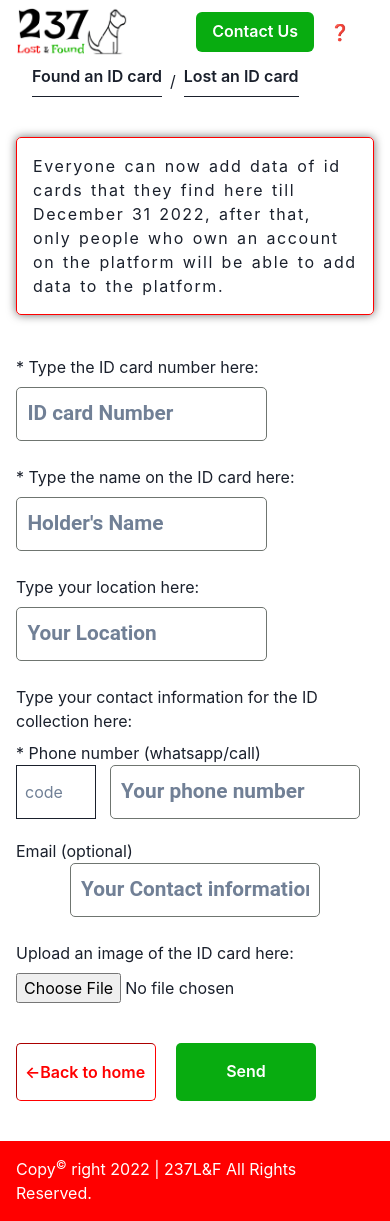
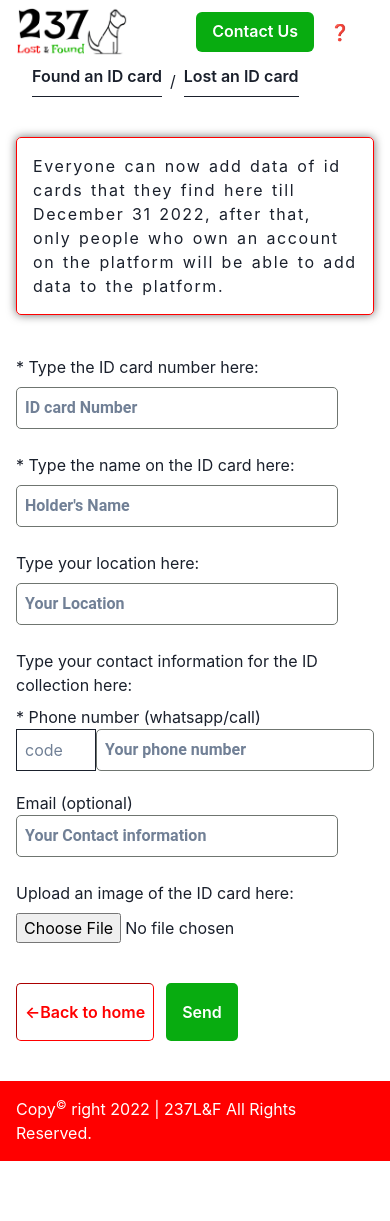
Before and after one commit to Chenwi32/237_lost_and_found, a Next.js app: page /nationalIdCollection in a window 390 px wide. After the commit the page ends 1161 px from the top, so only its background shows below. Built offline with nearby package versions, Linux system fonts and the light colour scheme.

Commit message:
Added some fields in the collection page with some html validation

```diff
--- a/components/controls.jsx
+++ b/components/controls.jsx
@@ -3,10 +3,11 @@ import Link from "next/link";
 
 const Controls = ({ dataHandler, buttonText }) => {
   const [isLargerThan700] = useMediaQuery("(min-width: 700px)");
+  const [isLargerThan400] = useMediaQuery("(min-width: 400px)");
 
   return (
     <Container p={0} mb={10}>
-      <Flex gap={isLargerThan700 ? 40 : 5}>
+      <Flex gap={isLargerThan700 ? 40 : isLargerThan400? 5 : 3}>
         <Link href="/">
           <button className={` btn2 flex`}>
             <span>&#8592;</span> <span>Back to home</span>
--- a/pages/nationalIdCollection.jsx
+++ b/pages/nationalIdCollection.jsx
@@ -51,11 +51,7 @@ const NationalIdCollection = () => {
       } catch (error) {
         console.log(error);
       }
-    } else {
-      alert(
-        "Some field are still empty. Please make sure you fill in all the information required. Thank you."
-      );
-    }
+
 
     setIdnum("");
     setName("");
@@ -63,6 +59,12 @@ const NationalIdCollection = () => {
     setPhoneNumber("");
     setEmail("");
     setIdimage("");
+    } else {
+      alert(
+        "Some field are still empty. Please make sure you fill in all the information required. Thank you."
+      );
+    }
+
   };
 
   return (
@@ -128,7 +130,7 @@ const NationalIdCollection = () => {
                 onChange={(e) => {
                   setPhoneNumber(e.target.value);
                 }}
-                number
+
                 type="tel"
                 placeholder="code"
                 name="phoneNumber"
@@ -171,13 +173,14 @@ const NationalIdCollection = () => {
           </Flex>
 
           <p>Upload an image of the ID card here:</p>
-          <input
+        <input
             value={idimage}
             onChange={(e) => {
               setIdimage(e.target.value);
             }}
             type="file"
             placeholder="Your Contact information"
+            className="fileinput"
           />
         </Box>
         <Controls dataHandler={sendData} buttonText={btnText} />
--- a/styles/globals.css
+++ b/styles/globals.css
@@ -157,13 +157,22 @@ hr {
   padding: .5rem;
 }
 
+
+
 @media (max-width: 600px) {
-  .main_input {
-    font-size: 1.3rem;
-    padding: 0.5em;
-    width: 70%;
-    margin: auto;
-  }
+  .btn2 {
+  min-width: unset;
+  width: fit-content;
+}
+
+.btn {
+  min-width: unset;
+  align-items: center;
+}
+
+.fileinput{
+  width: 100%;
+}
 }
 
 /*----- Animations -----*/
```
